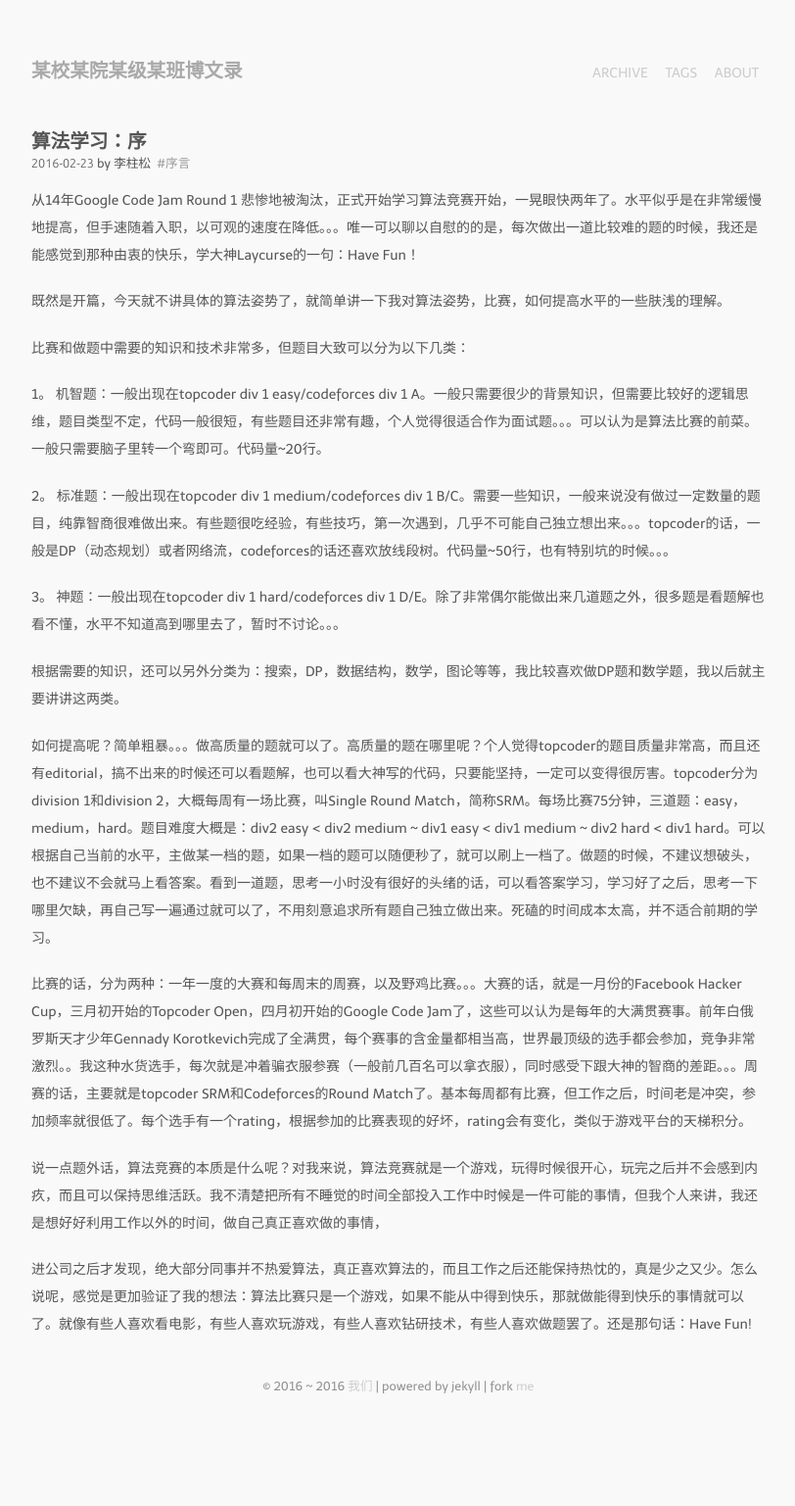
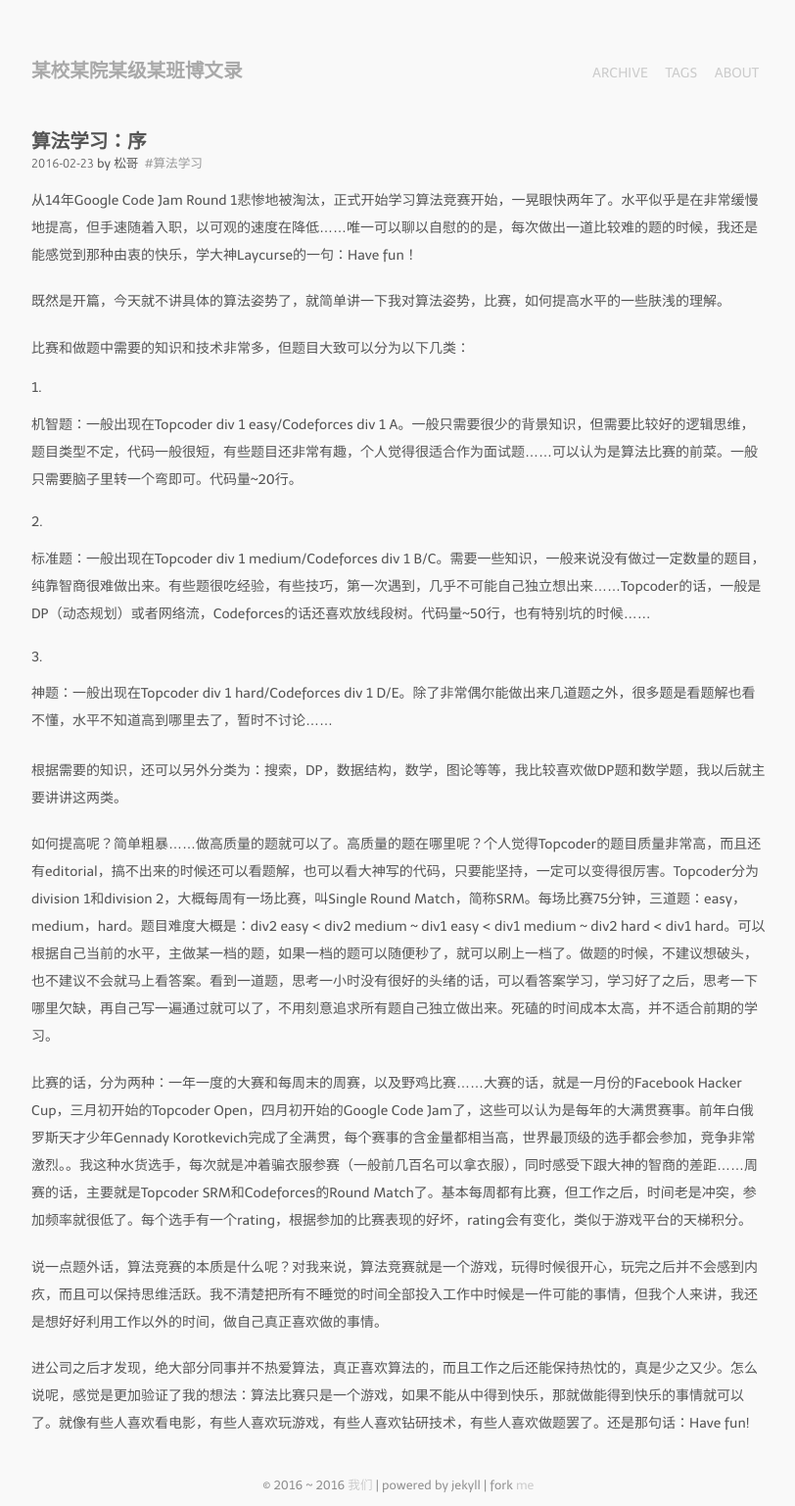
Before and after one commit to pkuphys/pkuphys.github.io, a Jekyll site: the page built from _posts/2016-02-23-algorithm-0.markdown, in a window 1280 px wide. Shown: the whole page at 98% size, without its empty margins (233-1045 px from the left). Built offline with Jekyll 4.4.1, drawn with Linux system fonts in a browser that asks for light colours; nearby versions of some CDN libraries; some web fonts are replaced; comment, search, counter and statistics services are not loaded; before the commit the page ends 1436 px from its top, so only the background shows below that.

Commit message:
Format algorithm-0

```diff
--- a/_posts/2016-02-23-algorithm-0.markdown
+++ b/_posts/2016-02-23-algorithm-0.markdown
@@ -1,29 +1,29 @@
 ---
 title: 算法学习：序
-author: 李柱松
+author: 松哥
 layout: post
 tags:
-  - 序言
+  - 算法学习
 ---
 
-从14年Google Code Jam Round 1 悲惨地被淘汰，正式开始学习算法竞赛开始，一晃眼快两年了。水平似乎是在非常缓慢地提高，但手速随着入职，以可观的速度在降低。。。唯一可以聊以自慰的的是，每次做出一道比较难的题的时候，我还是能感觉到那种由衷的快乐，学大神Laycurse的一句：Have Fun！
+从14年Google Code Jam Round 1悲惨地被淘汰，正式开始学习算法竞赛开始，一晃眼快两年了。水平似乎是在非常缓慢地提高，但手速随着入职，以可观的速度在降低......唯一可以聊以自慰的的是，每次做出一道比较难的题的时候，我还是能感觉到那种由衷的快乐，学大神Laycurse的一句：Have fun！
 
 既然是开篇，今天就不讲具体的算法姿势了，就简单讲一下我对算法姿势，比赛，如何提高水平的一些肤浅的理解。
 
 比赛和做题中需要的知识和技术非常多，但题目大致可以分为以下几类：
 
-1。 机智题：一般出现在topcoder div 1 easy/codeforces div 1 A。一般只需要很少的背景知识，但需要比较好的逻辑思维，题目类型不定，代码一般很短，有些题目还非常有趣，个人觉得很适合作为面试题。。。可以认为是算法比赛的前菜。一般只需要脑子里转一个弯即可。代码量~20行。
+1. 机智题：一般出现在Topcoder div 1 easy/Codeforces div 1 A。一般只需要很少的背景知识，但需要比较好的逻辑思维，题目类型不定，代码一般很短，有些题目还非常有趣，个人觉得很适合作为面试题......可以认为是算法比赛的前菜。一般只需要脑子里转一个弯即可。代码量~20行。
 
-2。 标准题：一般出现在topcoder div 1 medium/codeforces div 1 B/C。需要一些知识，一般来说没有做过一定数量的题目，纯靠智商很难做出来。有些题很吃经验，有些技巧，第一次遇到，几乎不可能自己独立想出来。。。topcoder的话，一般是DP（动态规划）或者网络流，codeforces的话还喜欢放线段树。代码量~50行，也有特别坑的时候。。。
+2. 标准题：一般出现在Topcoder div 1 medium/Codeforces div 1 B/C。需要一些知识，一般来说没有做过一定数量的题目，纯靠智商很难做出来。有些题很吃经验，有些技巧，第一次遇到，几乎不可能自己独立想出来......Topcoder的话，一般是DP（动态规划）或者网络流，Codeforces的话还喜欢放线段树。代码量~50行，也有特别坑的时候......
 
-3。 神题：一般出现在topcoder div 1 hard/codeforces div 1 D/E。除了非常偶尔能做出来几道题之外，很多题是看题解也看不懂，水平不知道高到哪里去了，暂时不讨论。。。
+3. 神题：一般出现在Topcoder div 1 hard/Codeforces div 1 D/E。除了非常偶尔能做出来几道题之外，很多题是看题解也看不懂，水平不知道高到哪里去了，暂时不讨论......
 
 根据需要的知识，还可以另外分类为：搜索，DP，数据结构，数学，图论等等，我比较喜欢做DP题和数学题，我以后就主要讲讲这两类。
 
-如何提高呢？简单粗暴。。。做高质量的题就可以了。高质量的题在哪里呢？个人觉得topcoder的题目质量非常高，而且还有editorial，搞不出来的时候还可以看题解，也可以看大神写的代码，只要能坚持，一定可以变得很厉害。topcoder分为division 1和division 2，大概每周有一场比赛，叫Single Round Match，简称SRM。每场比赛75分钟，三道题：easy，medium，hard。题目难度大概是：div2 easy < div2 medium ~ div1 easy < div1 medium ~ div2 hard < div1 hard。可以根据自己当前的水平，主做某一档的题，如果一档的题可以随便秒了，就可以刷上一档了。做题的时候，不建议想破头，也不建议不会就马上看答案。看到一道题，思考一小时没有很好的头绪的话，可以看答案学习，学习好了之后，思考一下哪里欠缺，再自己写一遍通过就可以了，不用刻意追求所有题自己独立做出来。死磕的时间成本太高，并不适合前期的学习。
+如何提高呢？简单粗暴......做高质量的题就可以了。高质量的题在哪里呢？个人觉得Topcoder的题目质量非常高，而且还有editorial，搞不出来的时候还可以看题解，也可以看大神写的代码，只要能坚持，一定可以变得很厉害。Topcoder分为division 1和division 2，大概每周有一场比赛，叫Single Round Match，简称SRM。每场比赛75分钟，三道题：easy，medium，hard。题目难度大概是：div2 easy < div2 medium ~ div1 easy < div1 medium ~ div2 hard < div1 hard。可以根据自己当前的水平，主做某一档的题，如果一档的题可以随便秒了，就可以刷上一档了。做题的时候，不建议想破头，也不建议不会就马上看答案。看到一道题，思考一小时没有很好的头绪的话，可以看答案学习，学习好了之后，思考一下哪里欠缺，再自己写一遍通过就可以了，不用刻意追求所有题自己独立做出来。死磕的时间成本太高，并不适合前期的学习。
 
-比赛的话，分为两种：一年一度的大赛和每周末的周赛，以及野鸡比赛。。。大赛的话，就是一月份的Facebook Hacker Cup，三月初开始的Topcoder Open，四月初开始的Google Code Jam了，这些可以认为是每年的大满贯赛事。前年白俄罗斯天才少年Gennady Korotkevich完成了全满贯，每个赛事的含金量都相当高，世界最顶级的选手都会参加，竞争非常激烈。。我这种水货选手，每次就是冲着骗衣服参赛（一般前几百名可以拿衣服），同时感受下跟大神的智商的差距。。。周赛的话，主要就是topcoder SRM和Codeforces的Round Match了。基本每周都有比赛，但工作之后，时间老是冲突，参加频率就很低了。每个选手有一个rating，根据参加的比赛表现的好坏，rating会有变化，类似于游戏平台的天梯积分。
+比赛的话，分为两种：一年一度的大赛和每周末的周赛，以及野鸡比赛......大赛的话，就是一月份的Facebook Hacker Cup，三月初开始的Topcoder Open，四月初开始的Google Code Jam了，这些可以认为是每年的大满贯赛事。前年白俄罗斯天才少年Gennady Korotkevich完成了全满贯，每个赛事的含金量都相当高，世界最顶级的选手都会参加，竞争非常激烈。。我这种水货选手，每次就是冲着骗衣服参赛（一般前几百名可以拿衣服），同时感受下跟大神的智商的差距......周赛的话，主要就是Topcoder SRM和Codeforces的Round Match了。基本每周都有比赛，但工作之后，时间老是冲突，参加频率就很低了。每个选手有一个rating，根据参加的比赛表现的好坏，rating会有变化，类似于游戏平台的天梯积分。
 
-说一点题外话，算法竞赛的本质是什么呢？对我来说，算法竞赛就是一个游戏，玩得时候很开心，玩完之后并不会感到内疚，而且可以保持思维活跃。我不清楚把所有不睡觉的时间全部投入工作中时候是一件可能的事情，但我个人来讲，我还是想好好利用工作以外的时间，做自己真正喜欢做的事情，
+说一点题外话，算法竞赛的本质是什么呢？对我来说，算法竞赛就是一个游戏，玩得时候很开心，玩完之后并不会感到内疚，而且可以保持思维活跃。我不清楚把所有不睡觉的时间全部投入工作中时候是一件可能的事情，但我个人来讲，我还是想好好利用工作以外的时间，做自己真正喜欢做的事情。
 
-进公司之后才发现，绝大部分同事并不热爱算法，真正喜欢算法的，而且工作之后还能保持热忱的，真是少之又少。怎么说呢，感觉是更加验证了我的想法：算法比赛只是一个游戏，如果不能从中得到快乐，那就做能得到快乐的事情就可以了。就像有些人喜欢看电影，有些人喜欢玩游戏，有些人喜欢钻研技术，有些人喜欢做题罢了。还是那句话：Have Fun!
+进公司之后才发现，绝大部分同事并不热爱算法，真正喜欢算法的，而且工作之后还能保持热忱的，真是少之又少。怎么说呢，感觉是更加验证了我的想法：算法比赛只是一个游戏，如果不能从中得到快乐，那就做能得到快乐的事情就可以了。就像有些人喜欢看电影，有些人喜欢玩游戏，有些人喜欢钻研技术，有些人喜欢做题罢了。还是那句话：Have fun!
```
